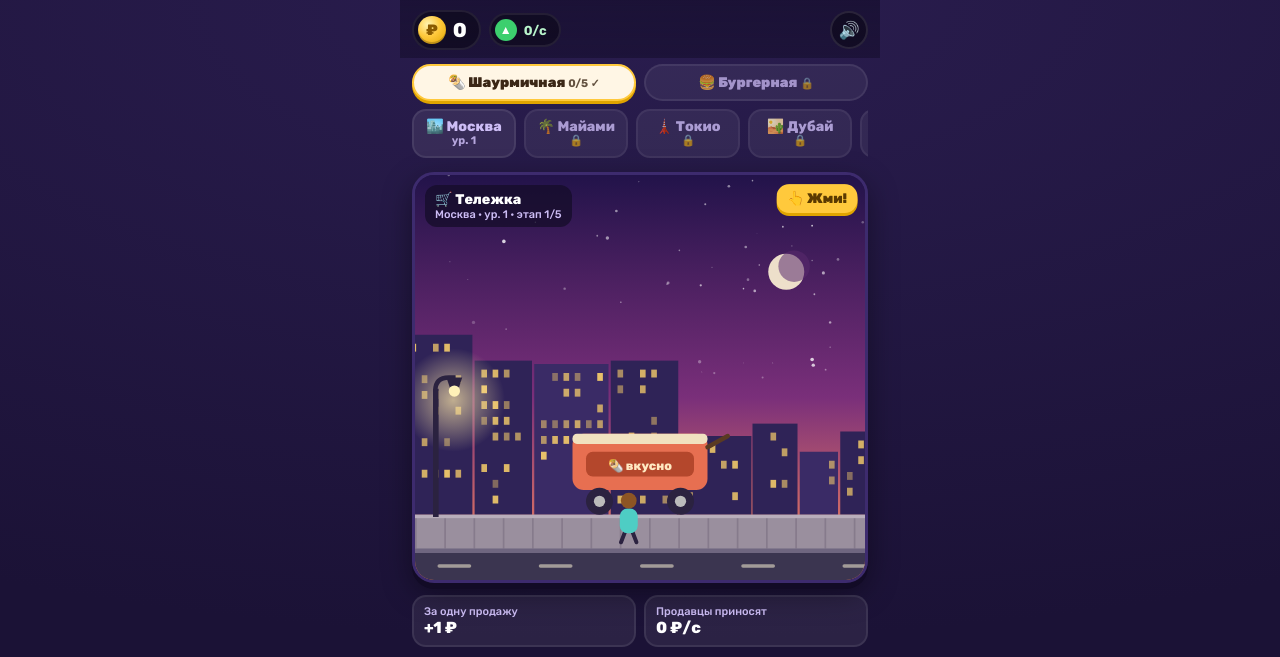
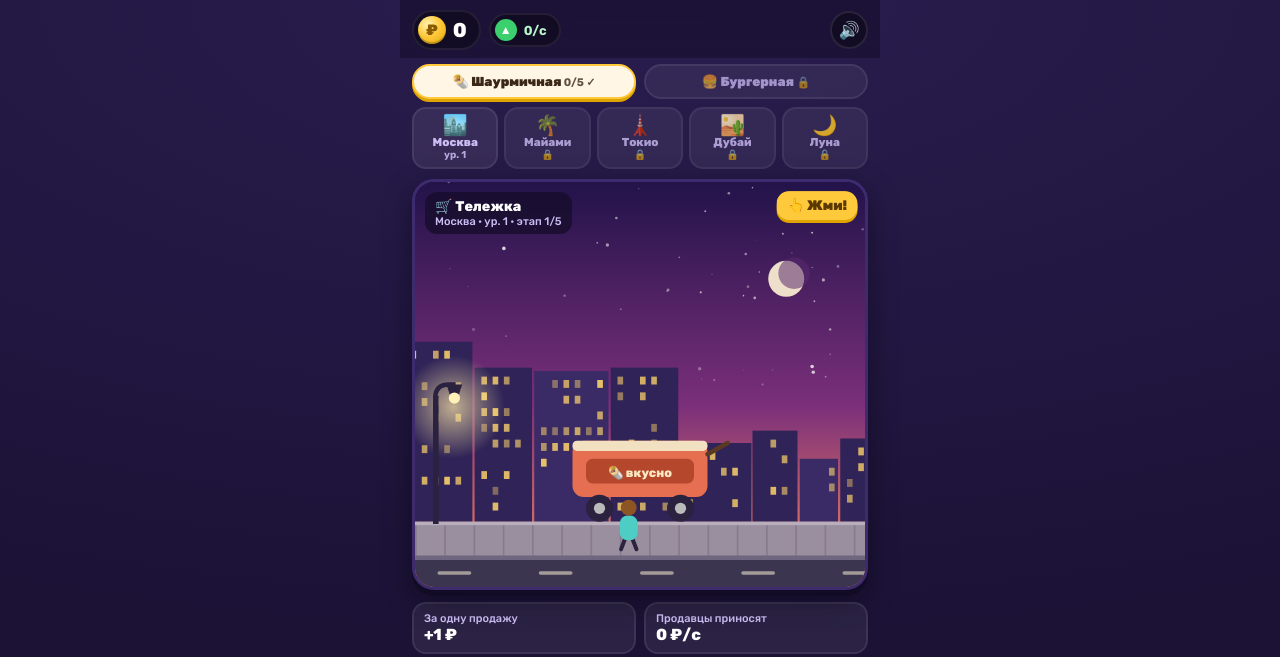
Before and after one commit to psychoKryiz/shaurma, a plain HTML site: page index.html in a window 1280 px wide. Shown: the top 657 px of the page. Drawn offline with Linux system fonts and the light colour scheme.

Commit message:
Add files via upload

```diff
--- a/index.html
+++ b/index.html
@@ -196,7 +196,7 @@
   .modal .stack{display:flex;flex-direction:column}
   .vkTag{font-size:11px;color:#cdbdf5;text-align:center;margin-top:14px}
   /* локации */
-  .locBar{display:flex;gap:8px;margin-bottom:10px;overflow-x:auto;padding-bottom:4px;scrollbar-width:none}
+  .locBar{display:grid;grid-template-columns:repeat(5,minmax(0,1fr));gap:6px;margin-bottom:10px}
   .locBar::-webkit-scrollbar{display:none}
   .restBar{display:flex;gap:8px;margin:2px 0 8px}
   .restBtn{flex:1;border:0;font:inherit;font-weight:900;font-size:14px;padding:8px;border-radius:999px;cursor:pointer;
@@ -204,21 +204,24 @@
   .restBtn.on{background:#fff6e5;color:#3b2716;border-color:#ffc93c;box-shadow:0 3px 0 #e0a400}
   .restBtn.locked{opacity:.75}
   .restBtn small{font-weight:700;font-size:11px;opacity:.8}
+  .restBtn{white-space:nowrap;font-size:13px;padding:8px 6px;overflow:hidden;text-overflow:ellipsis}
   .locBtn.nyc.on{background:linear-gradient(180deg,#ffd23f,#e09f00);box-shadow:0 3px 0 #9c6f00}
   .locBtn.par.on{background:linear-gradient(180deg,#9b8cff,#5a4bd1);box-shadow:0 3px 0 #3a2f99}
   .locBtn.rio.on{background:linear-gradient(180deg,#3ccf6e,#16934a);box-shadow:0 3px 0 #0e6633}
   .locBtn.cai.on{background:linear-gradient(180deg,#ffa94d,#d9480f);box-shadow:0 3px 0 #9a3209}
   .locBtn.pole.on{background:linear-gradient(180deg,#7fd8ff,#2f86c9);box-shadow:0 3px 0 #1d5a8a}
   .prog.thin{height:8px;margin:4px 0 8px}
-  .locBtn{flex:0 0 auto;min-width:104px;border:0;font:inherit;font-weight:800;padding:8px 10px;border-radius:14px;background:rgba(255,255,255,.08);
+  .locBtn{min-width:0;border:0;font:inherit;font-weight:800;padding:6px 2px;border-radius:14px;background:rgba(255,255,255,.08);
     color:#cdbdf5;cursor:pointer;font-size:14px;border:2px solid rgba(255,255,255,.08);display:flex;align-items:center;justify-content:center;gap:6px}
   .locBtn.on{background:linear-gradient(180deg,#ff9a3c,#e8641a);color:#fff;box-shadow:0 3px 0 #b84a0c;border-color:transparent}
   .locBtn.mia.on{background:linear-gradient(180deg,#ff6fb5,#c43d8b);box-shadow:0 3px 0 #8f2563}
   .locBtn.tky.on{background:linear-gradient(180deg,#f72585,#7209b7);box-shadow:0 3px 0 #4a0677}
   .locBtn.dxb.on{background:linear-gradient(180deg,#f6c453,#c8901a);box-shadow:0 3px 0 #8c6210}
   .locBtn.moon.on{background:linear-gradient(180deg,#6b7a99,#2f3a55);box-shadow:0 3px 0 #1b2236}
-  .locBtn{flex-direction:column;gap:0;line-height:1.15}
-  .locBtn small{font-size:11px;font-weight:700;opacity:.85}
+  .locBtn{flex-direction:column;gap:1px;line-height:1.1;font-size:11.5px;text-align:center}
+  .locBtn .li{font-size:20px;line-height:1}
+  .locBtn .ln{white-space:nowrap;overflow:hidden;text-overflow:ellipsis;max-width:100%}
+  .locBtn small{font-size:10px;font-weight:700;opacity:.85;white-space:nowrap}
   .locBtn.locked{opacity:.8}
   .locBtn.glow{animation:pulse 1.2s infinite}
   /* меню */
@@ -1117,7 +1120,6 @@ function buildPole(){
 function applyLocVisual(){
   LOC_ORDER.forEach(k=>{ $('bg_'+k).style.display = S.loc===k ? '' : 'none'; });
   document.querySelectorAll('.locBtn').forEach(b=>b.classList.toggle('on', b.dataset.loc===S.loc));
-  const act=document.querySelector('.locBtn.on'); if(act){ const bar=$('locBar'); bar.scrollLeft=act.offsetLeft-bar.clientWidth/2+act.clientWidth/2; }
   customers.length=0; sceneKey='';
 }
 let sceneKey='';
@@ -1270,7 +1272,7 @@ function switchRest(r){
 function buildLocBar(){
   const bar=$('locBar');
   LOC_ORDER.forEach(k=>{ const L=LOCS[k], b=document.createElement('button');
-    b.className='locBtn '+k; b.dataset.loc=k; b.innerHTML=`<span>${L.icon} ${L.name}</span><small></small>`;
+    b.className='locBtn '+k; b.dataset.loc=k; b.innerHTML=`<span class="li">${L.icon}</span><span class="ln">${L.name}</span><small></small>`;
     b.addEventListener('click',()=>switchLoc(k)); bar.appendChild(b); });
 }
 const canUnlock = k => !locOpen(k) && LOCS[k].prev && locOpen(LOCS[k].prev) && (LOCS[k].needRest ? restDone(LOCS[k].needRest) : stallLevel(LOCS[k].prev)>=UNLOCK_LEVEL);
```
